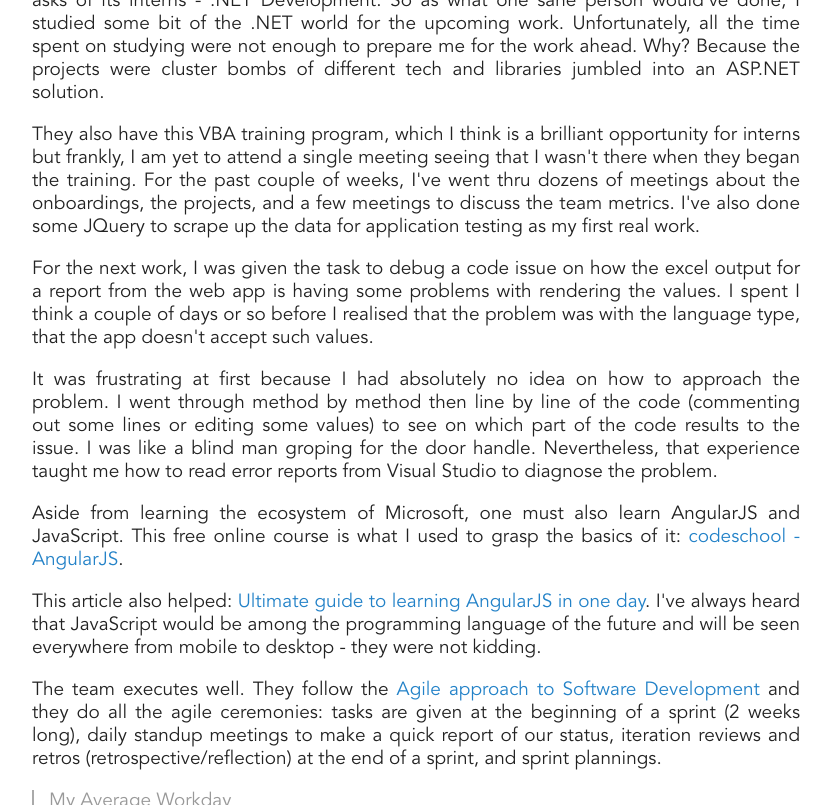
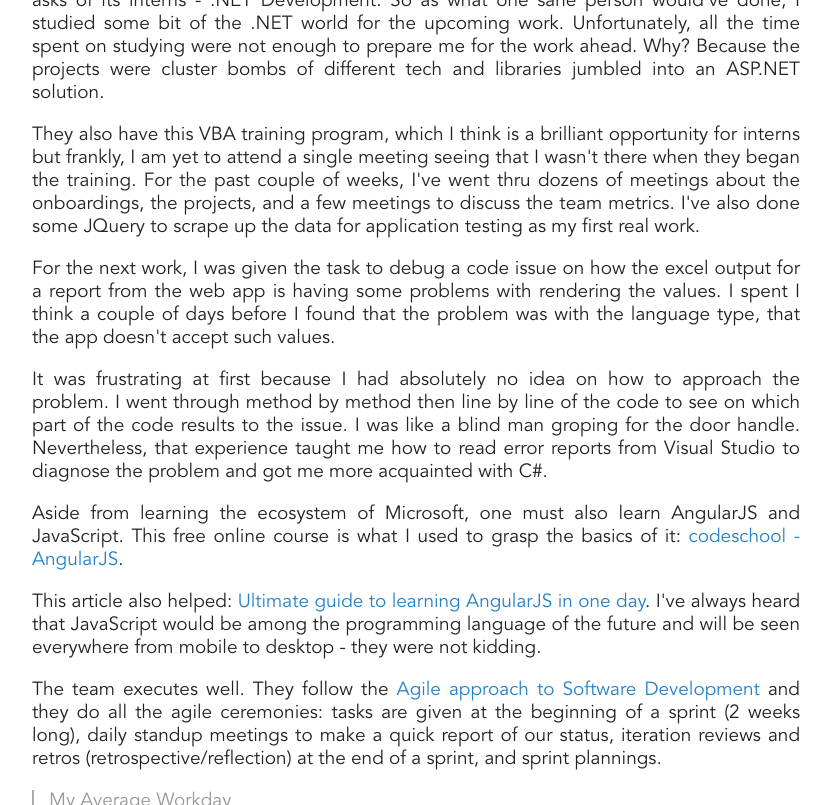
Before and after one commit to jpamata/jpamata.github.io, a Jekyll site: the page built from _posts/2017-5-27-my-first-month-as-a-software-developer-intern.md, in a window 1280 px wide and 900 px high, scrolled down 519 px, cut to the strip 0-805 px from the top of the window. Shown: the whole strip, without its empty margins (224-1055 px from the left). Built offline with Jekyll 4.4.1, drawn with Linux system fonts in a browser that asks for light colours; comment, search, counter and statistics services are not loaded.

Commit message:
Update 2017-5-27-my-first-month-as-a-software-developer-intern.md

```diff
--- a/_posts/2017-5-27-my-first-month-as-a-software-developer-intern.md
+++ b/_posts/2017-5-27-my-first-month-as-a-software-developer-intern.md
@@ -24,10 +24,9 @@ func main() {
 
 <p align="justify">They also have this VBA training program, which I think is a brilliant opportunity for interns but frankly, I am yet to attend a single meeting seeing that I wasn't there when they began the training. For the past couple of weeks, I've went thru dozens of meetings about the onboardings, the projects, and a few meetings to discuss the team metrics. I've also done some JQuery to scrape up the data for application testing as my first real work.</p>
 
-<p align="justify">For the next work, I was given the task to debug a code issue on how the excel output for a report from the web app is having some problems with rendering the values. I spent I think a couple of days or so before I realised that the problem was with the language type, that the app doesn't accept such values.</p>
+<p align="justify">For the next work, I was given the task to debug a code issue on how the excel output for a report from the web app is having some problems with rendering the values. I spent I think a couple of days before I found that the problem was with the language type, that the app doesn't accept such values.</p>
 
-<p align="justify">It was frustrating at first because I had absolutely no idea on how to approach the problem. I went through method by method then line by line of the code (commenting out some lines or editing some values) to see on which part of the code results to the issue. I was like a blind man groping for the door handle. Nevertheless, that experience taught me how to read error reports from Visual Studio to diagnose the problem.</p>
-
+<p align="justify">It was frustrating at first because I had absolutely no idea on how to approach the problem. I went through method by method then line by line of the code to see on which part of the code results to the issue. I was like a blind man groping for the door handle. Nevertheless, that experience taught me how to read error reports from Visual Studio to diagnose the problem and got me more acquainted with C#.</p>
 
 <p align="justify">Aside from learning the ecosystem of Microsoft, one must also learn AngularJS and JavaScript. This free online course is what I used to grasp the basics of it: <a href="https://www.codeschool.com/courses/shaping-up-with-angularjs">codeschool - AngularJS</a>. </p>
 
```
